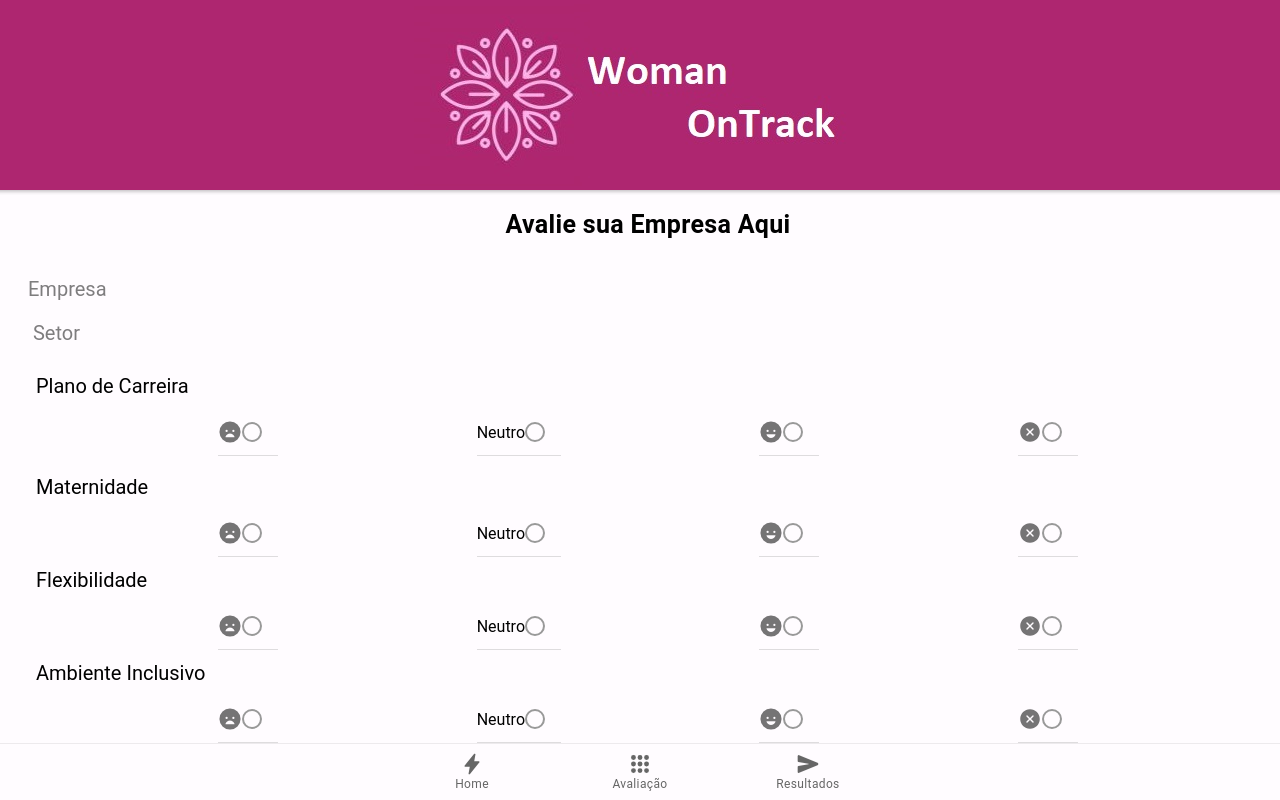
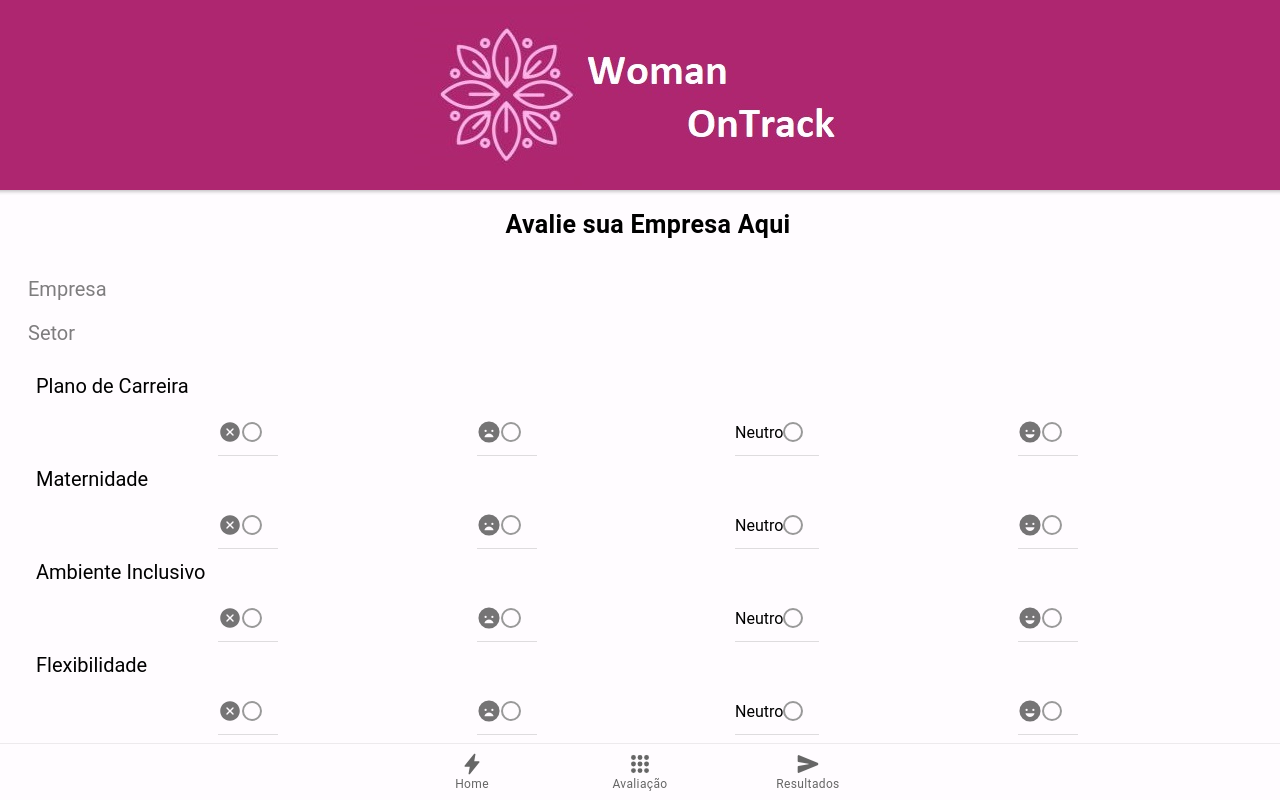
Before and after one commit to moniyama/TalentFestIBMChallenge, a React (Create React App) app in the folder onTrack/: page /rating in a window 1280 px wide. Built offline with nearby package versions, Linux system fonts and the light colour scheme.

Commit message:
radiogroup componenet

```diff
--- /dev/null
+++ b/onTrack/src/components/RadioGroup.js
@@ -0,0 +1,58 @@
+import React from "react";
+import {
+  IonRadioGroup,
+  IonListHeader,
+  IonItem,
+  IonIcon,
+  IonRadio,
+  IonLabel
+} from "@ionic/react";
+import { happy, sad, closeCircle } from "ionicons/icons";
+
+export default function RadioGroup(props) {
+  return (
+    <IonRadioGroup className="list">
+      <IonListHeader className="list">{props.title}</IonListHeader>
+      <div className="options">
+        <IonItem>
+          <IonIcon icon={closeCircle} />
+          <IonRadio
+            value="0"
+            onIonSelect={e => {
+              props.setstate(e.target.value);
+            }}
+          />
+        </IonItem>
+        <IonItem>
+          <IonIcon icon={sad} />
+          <IonRadio
+            value="1"
+            color="danger"
+            onIonSelect={e => {
+              props.setstate(e.target.value);
+            }}
+          />
+        </IonItem>
+        <IonItem>
+          <IonLabel>Neutro</IonLabel>
+          <IonRadio
+            value="2"
+            onIonSelect={e => {
+              props.setstate(e.target.value);
+            }}
+          />
+        </IonItem>
+        <IonItem>
+          <IonIcon icon={happy} />
+          <IonRadio
+            value="3"
+            color="success"
+            onIonSelect={e => {
+              props.setstate(e.target.value);
+            }}
+          />
+        </IonItem>
+      </div>
+    </IonRadioGroup>
+  );
+}
--- a/onTrack/src/pages/Rating.tsx
+++ b/onTrack/src/pages/Rating.tsx
@@ -1,23 +1,19 @@
-import React, { useState } from "react";
+import React, { useState, useEffect } from "react";
 import {
   IonContent,
   IonItem,
   IonLabel,
   IonList,
   IonPage,
-  IonIcon,
-  IonRadioGroup,
-  IonRadio,
   IonInput,
-  IonListHeader,
   IonTextarea,
   IonButton,
   IonToggle
 } from "@ionic/react";
 import "./Rating.css";
-import { happy, sad, closeCircle } from "ionicons/icons";
 import firebase from "../database/firebaseConfig";
 import Header from "../components/Header";
+import RadioGroup from "../components/RadioGroup";
 
 const Rating: React.FC = () => {
   const [company, setCompany] = useState("");
@@ -60,7 +56,6 @@ const Rating: React.FC = () => {
           timeSend: new Date().getTime(),
           status: "evaluation"
         });
-
       cleanState();
     }
   };
@@ -83,271 +78,28 @@ const Rating: React.FC = () => {
             <IonInput
               name="sector"
               type="text"
-              placeholder=" Setor"
+              placeholder="Setor"
               data-value={sector}
               onIonChange={e => {
                 setSector((e.target as any).value);
               }}
             />
             <IonList>
-              <IonRadioGroup className="list">
-                <IonListHeader className="list">
-                  Plano de Carreira
-                </IonListHeader>
+              <RadioGroup
+                title={"Plano de Carreira"}
+                setstate={setCareerPlan}
+              />
+              <RadioGroup title={"Maternidade"} setstate={setMaternity} />
+              <RadioGroup
+                title={"Ambiente Inclusivo"}
+                setstate={setInclusive}
+              />
+              <RadioGroup title={"Flexibilidade"} setstate={setFlexibility} />
+              <RadioGroup
+                title={"Representatividade"}
+                setstate={setRepresent}
+              />
 
-                <div className="options">
-                  <IonItem>
-                    <IonIcon icon={sad} />
-                    <IonRadio
-                      value="1"
-                      color="danger"
-                      onIonSelect={e => {
-                        console.log((e.target as any).value);
-                        setCareerPlan((e.target as any).value);
-                      }}
-                    />
-                  </IonItem>
-
-                  <IonItem>
-                    <IonLabel>Neutro</IonLabel>
-                    <IonRadio
-                      value="2"
-                      onIonSelect={e => {
-                        console.log((e.target as any).value);
-                        setCareerPlan((e.target as any).value);
-                      }}
-                    />
-                  </IonItem>
-
-                  <IonItem>
-                    <IonIcon icon={happy} />
-                    <IonRadio
-                      value="3"
-                      color="success"
-                      onIonSelect={e => {
-                        console.log((e.target as any).value);
-                        setCareerPlan((e.target as any).value);
-                      }}
-                    />
-                  </IonItem>
-
-                  <IonItem>
-                    <IonIcon icon={closeCircle} />
-                    <IonRadio
-                      value="0"
-                      onIonSelect={e => {
-                        console.log((e.target as any).value);
-                        setCareerPlan((e.target as any).value);
-                      }}
-                    />
-                  </IonItem>
-                </div>
-              </IonRadioGroup>
-            </IonList>
-            <IonRadioGroup className="list">
-              <IonListHeader className="list">Maternidade</IonListHeader>
-
-              <div className="options">
-                <IonItem>
-                  <IonIcon icon={sad} />
-                  <IonRadio
-                    value="1"
-                    color="danger"
-                    onIonSelect={e => {
-                      console.log((e.target as any).value);
-                      setMaternity((e.target as any).value);
-                    }}
-                  />
-                </IonItem>
-
-                <IonItem>
-                  <IonLabel>Neutro</IonLabel>
-                  <IonRadio
-                    value="2"
-                    onIonSelect={e => {
-                      console.log((e.target as any).value);
-                      setMaternity((e.target as any).value);
-                    }}
-                  />
-                </IonItem>
-
-                <IonItem>
-                  <IonIcon icon={happy} />
-                  <IonRadio
-                    value="3"
-                    color="success"
-                    onIonSelect={e => {
-                      console.log((e.target as any).value);
-                      setMaternity((e.target as any).value);
-                    }}
-                  />
-                </IonItem>
-
-                <IonItem>
-                  <IonIcon icon={closeCircle} />
-                  <IonRadio
-                    value="0"
-                    onIonSelect={e => {
-                      console.log((e.target as any).value);
-                      setMaternity((e.target as any).value);
-                    }}
-                  />
-                </IonItem>
-              </div>
-            </IonRadioGroup>
-            <IonRadioGroup className="list">
-              <IonListHeader className="list">Flexibilidade</IonListHeader>
-
-              <div className="options">
-                <IonItem>
-                  <IonIcon icon={sad} />
-                  <IonRadio
-                    value="1"
-                    color="danger"
-                    onIonSelect={e => {
-                      console.log((e.target as any).value);
-                      setFlexibility((e.target as any).value);
-                    }}
-                  />
-                </IonItem>
-
-                <IonItem>
-                  <IonLabel>Neutro</IonLabel>
-                  <IonRadio
-                    value="2"
-                    onIonSelect={e => {
-                      console.log((e.target as any).value);
-                      setFlexibility((e.target as any).value);
-                    }}
-                  />
-                </IonItem>
-
-                <IonItem>
-                  <IonIcon icon={happy} />
-                  <IonRadio
-                    value="3"
-                    color="success"
-                    onIonSelect={e => {
-                      console.log((e.target as any).value);
-                      setFlexibility((e.target as any).value);
-                    }}
-                  />
-                </IonItem>
-
-                <IonItem>
-                  <IonIcon icon={closeCircle} />
-                  <IonRadio
-                    value="0"
-                    onIonSelect={e => {
-                      console.log((e.target as any).value);
-                      setFlexibility((e.target as any).value);
-                    }}
-                  />
-                </IonItem>
-              </div>
-            </IonRadioGroup>
-            <IonRadioGroup className="list">
-              <IonListHeader className="list">Ambiente Inclusivo</IonListHeader>
-
-              <div className="options">
-                <IonItem>
-                  <IonIcon icon={sad} />
-                  <IonRadio
-                    value="1"
-                    color="danger"
-                    onIonSelect={e => {
-                      console.log((e.target as any).value);
-                      setInclusive((e.target as any).value);
-                    }}
-                  />
-                </IonItem>
-
-                <IonItem>
-                  <IonLabel>Neutro</IonLabel>
-                  <IonRadio
-                    value="2"
-                    onIonSelect={e => {
-                      console.log((e.target as any).value);
-                      setInclusive((e.target as any).value);
-                    }}
-                  />
-                </IonItem>
-
-                <IonItem>
-                  <IonIcon icon={happy} />
-                  <IonRadio
-                    value="3"
-                    color="success"
-                    onIonSelect={e => {
-                      console.log((e.target as any).value);
-                      setInclusive((e.target as any).value);
-                    }}
-                  />
-                </IonItem>
-
-                <IonItem>
-                  <IonIcon icon={closeCircle} />
-                  <IonRadio
-                    value="0"
-                    onIonSelect={e => {
-                      console.log((e.target as any).value);
-                      setInclusive((e.target as any).value);
-                    }}
-                  />
-                </IonItem>
-              </div>
-            </IonRadioGroup>
-            <IonRadioGroup className="list">
-              <IonListHeader className="list">Representatividade</IonListHeader>
-
-              <div className="options">
-                <IonItem>
-                  <IonIcon icon={sad} />
-                  <IonRadio
-                    value="1"
-                    color="danger"
-                    onIonSelect={e => {
-                      console.log((e.target as any).value);
-                      setRepresent((e.target as any).value);
-                    }}
-                  />
-                </IonItem>
-
-                <IonItem>
-                  <IonLabel>Neutro</IonLabel>
-                  <IonRadio
-                    value="2"
-                    onIonSelect={e => {
-                      console.log((e.target as any).value);
-                      setRepresent((e.target as any).value);
-                    }}
-                  />
-                </IonItem>
-
-                <IonItem>
-                  <IonIcon icon={happy} />
-                  <IonRadio
-                    value="3"
-                    color="success"
-                    onIonSelect={e => {
-                      console.log((e.target as any).value);
-                      setRepresent((e.target as any).value);
-                    }}
-                  />
-                </IonItem>
-
-                <IonItem>
-                  <IonIcon icon={closeCircle} />
-                  <IonRadio
-                    value="0"
-                    onIonSelect={e => {
-                      console.log((e.target as any).value);
-                      setRepresent((e.target as any).value);
-                    }}
-                  />
-                </IonItem>
-              </div>
-            </IonRadioGroup>
               <IonLabel className="list">
                 <IonLabel>Você indicaria esta empresa?</IonLabel>
                 <IonLabel>
@@ -374,6 +126,7 @@ const Rating: React.FC = () => {
                 Enviar Avaliação
               </IonButton>
             </IonList>
+          </IonList>
         </div>
       </IonContent>
     </IonPage>
```
Lines whose indentation alone changed are shown as unchanged.
